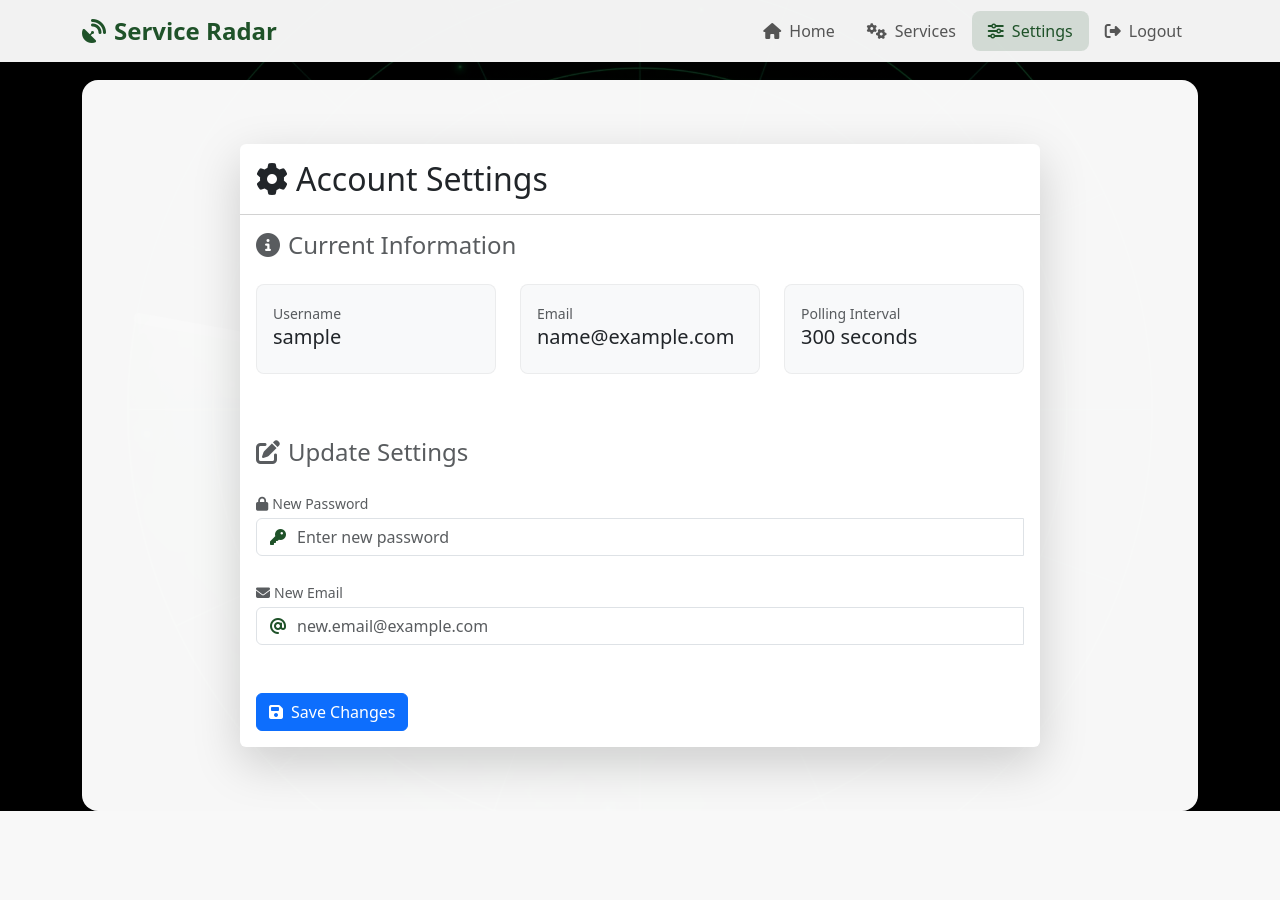
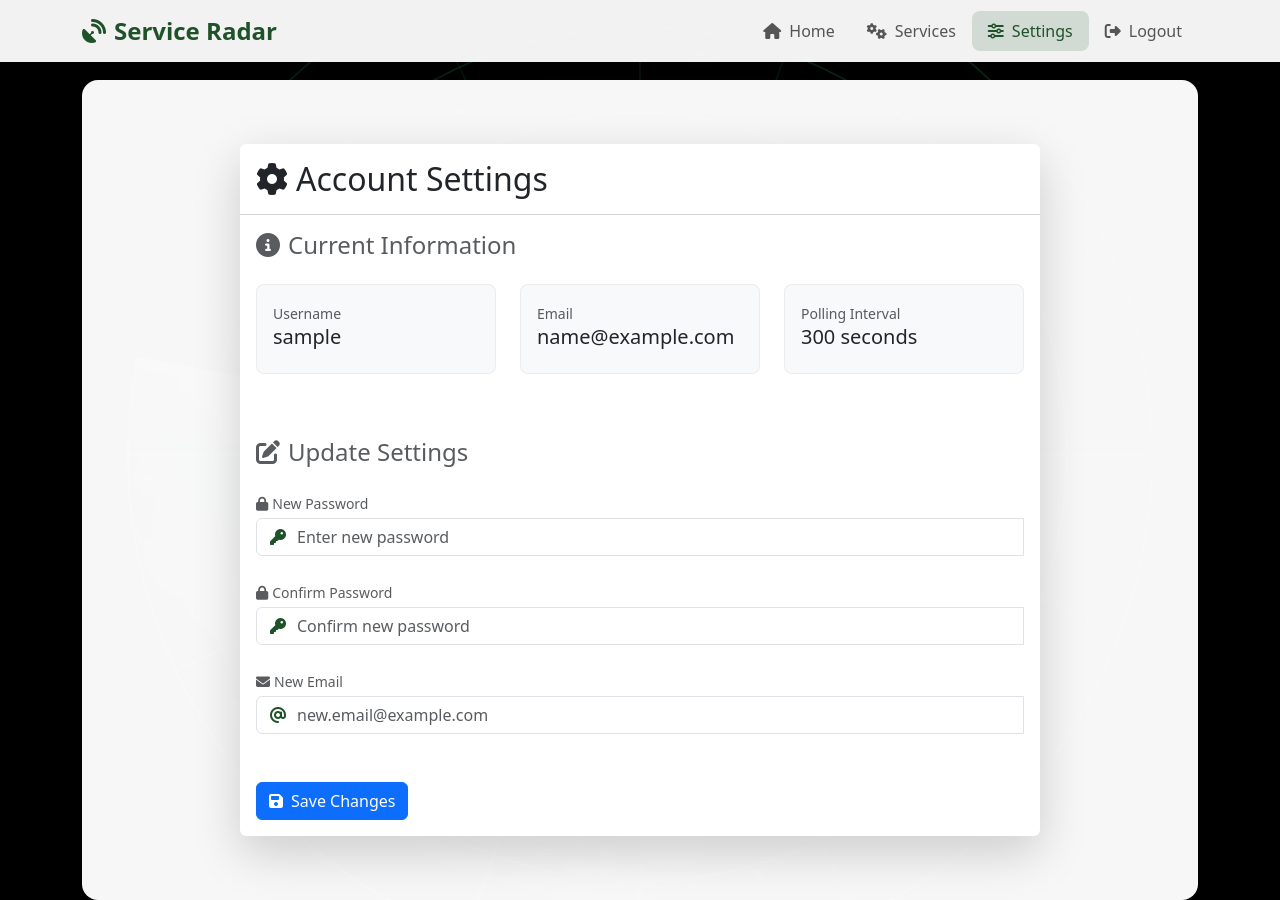
Before and after one commit to BTemplar/Service_radar, a Flask app: page /change_settings in a window 1280 px wide. Before the commit the page ends 811 px from the top, so only its background shows below. Run offline with Flask 3, Linux system fonts and the light colour scheme; the visitor is signed in with stand-in values (Sample User, id 1); some libraries are stand-ins or nearby versions.

Commit message:
Change password.
Fixed a bug where changing the password did not change it. Also added a field to confirm the new password.

```diff
--- a/app.py
+++ b/app.py
@@ -77,19 +77,25 @@ def load_user(user_id):
 
 class CheckServer:
     def __init__(self, host: str, port: int):
+        """
+        Initialize a new instance of the CheckServer class.
+
+        Args:
+            host (str): The host to check.
+            port (int): The port to check.
+        """
         self.host = host
         self.port = port
 
     def get_port_status(self) -> (str, int):
         """
-        Check if a specific port is open on a given host.
+        Get the status and response time of a port.
 
-        Args:
-            host (str): The host to check.
-            port (int): The port to check.
+        This function checks the status of a port by attempting to connect to it.
+        It also retrieves the response time of the port.
 
         Returns:
-            bool: True if the port is open, False otherwise.
+            tuple: A tuple containing the status and response time of the port.
         """
         sock = socket.socket(socket.AF_INET, socket.SOCK_STREAM)
         sock.settimeout(5)  # timeout in seconds
@@ -110,13 +116,13 @@ class CheckServer:
 
     def get_web_code(self) -> (str, int, int):
         """
-        Check the status of a web server.
+        Get the status, response time, and status code of a web page.
 
-        Args:
-            url (str): The URL of the web server to check.
+        This function checks the status of a web page by attempting to connect to its URL.
+        It also retrieves the response time and status code of the web page.
 
         Returns:
-            int: The status code of the web page.
+            tuple: A tuple containing the status, response time, and status code of the web page.
         """
         status = None
         try:
@@ -385,21 +391,33 @@ def register():
 @login_required
 def change_settings():
     if request.method == 'POST':
-        password = request.form.get('password')
+        new_password = request.form.get('new_password')
+        confirm_password = request.form.get('confirm_password')
         email = request.form.get('email')
+        confirm = False
 
         user_id = current_user.id
         user = User.query.get(user_id)
 
         if user:
-            if password:
-                user.set_password(password)
+            if confirm_password:
+                if new_password == confirm_password:
+                    confirm = True
+                    user.set_password(new_password)
+                else:
+                    flash('Passwords do not match, please try again', 'danger')
             if email:
                 user.email = email
 
-            db.session.commit()
-            flash('You have successfully change settings')
-            return redirect(url_for('change_settings'))
+            try:
+                if email or confirm:
+                    db.session.commit()
+                    flash('You have successfully changed settings', 'success')
+                return redirect(url_for('change_settings'))
+            except Exception as e:
+                db.session.rollback()
+                flash(f'Error updating settings: {str(e)}', 'danger')
+                return redirect(url_for('change_settings'))
 
     return render_template('change_settings.html', schedule_interval=schedule_interval)
 
--- a/templates/change_settings.html
+++ b/templates/change_settings.html
@@ -58,6 +58,18 @@
 
                 <div class="mb-4 position-relative">
                     <label class="form-label text-muted small mb-1">
+                        <i class="fas fa-lock me-1"></i>Confirm Password
+                    </label>
+                    <div class="input-group">
+                        <input type="password" class="form-control ps-4"
+                               id="confirm_password" name="confirm_password"
+                               placeholder="Confirm new password">
+                        <i class="fas fa-key input-icon"></i>
+                    </div>
+                </div>
+
+                <div class="mb-4 position-relative">
+                    <label class="form-label text-muted small mb-1">
                         <i class="fas fa-envelope me-1"></i>New Email
                     </label>
                     <div class="input-group">
@@ -69,10 +81,6 @@
                 </div>
 
                 <div class="d-flex justify-content-between mt-5">
-{#                    <a href="{{ url_for('index') }}"#}
-{#                       class="btn btn-outline-secondary">#}
-{#                        <i class="fas fa-arrow-left me-2"></i>Back to Dashboard#}
-{#                    </a>#}
                     <button type="submit" class="btn btn-primary">
                         <i class="fas fa-save me-2"></i>Save Changes
                     </button>
```
Also changed, not shown: forms.py (line endings or trailing spaces).
